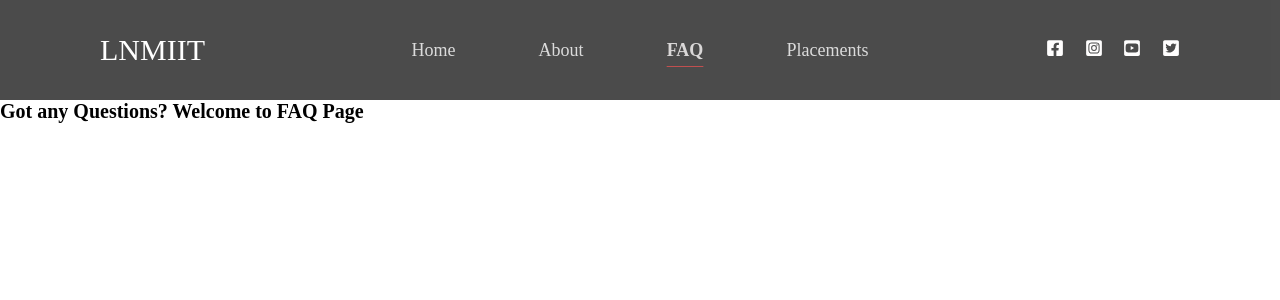
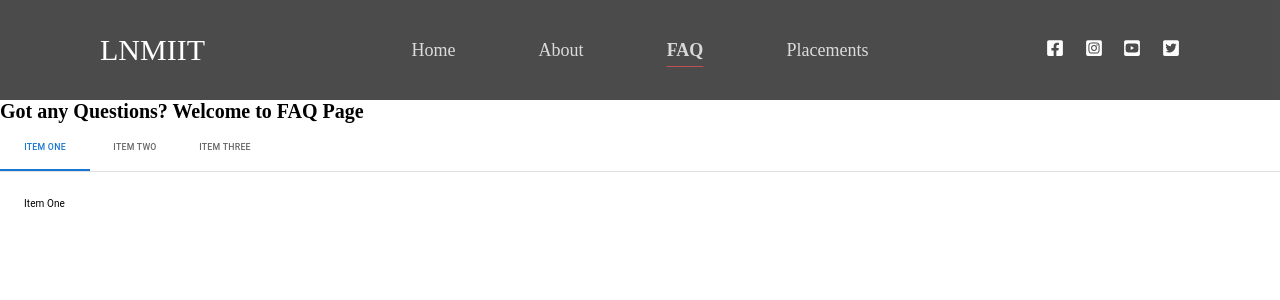
Before and after one commit to raghav-khanna/Student-Admission-Frontend, a React (Create React App) app in the folder frontend/: page /faq in a window 1280 px wide. Shown: the top 300 px of the page. Built offline with nearby package versions, Linux system fonts and the light colour scheme.

Commit message:
Add MUI Dependencies for Tab Component

```diff
--- a/frontend/package.json
+++ b/frontend/package.json
@@ -5,6 +5,7 @@
   "dependencies": {
     "@emotion/react": "^11.10.5",
     "@emotion/styled": "^11.10.5",
+    "@mui/lab": "^5.0.0-alpha.106",
     "@mui/material": "^5.10.12",
     "@testing-library/jest-dom": "^5.16.5",
     "@testing-library/react": "^13.4.0",
--- a/frontend/src/Pages/Faq.js
+++ b/frontend/src/Pages/Faq.js
@@ -1,9 +1,11 @@
 import React from "react";
+import Tabs from "../Components/Nirnay/Tabs";
 
 function Faq() {
   return (
     <div>
       <h1>Got any Questions? Welcome to FAQ Page</h1>
+      <Tabs />
     </div>
   );
 }
```
Also changed, not shown: 1 other file (tests, documents, lock files or other folders).
